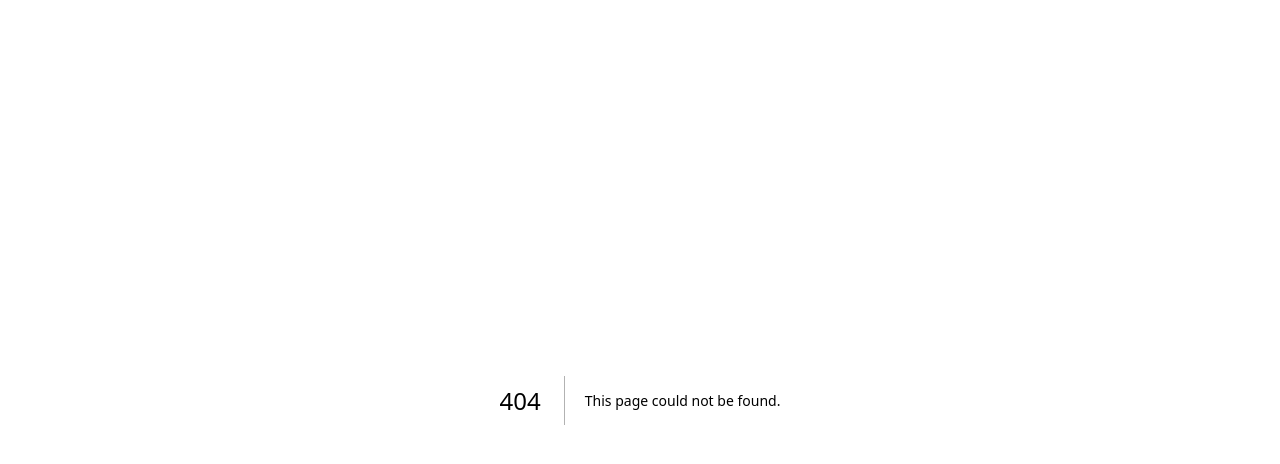
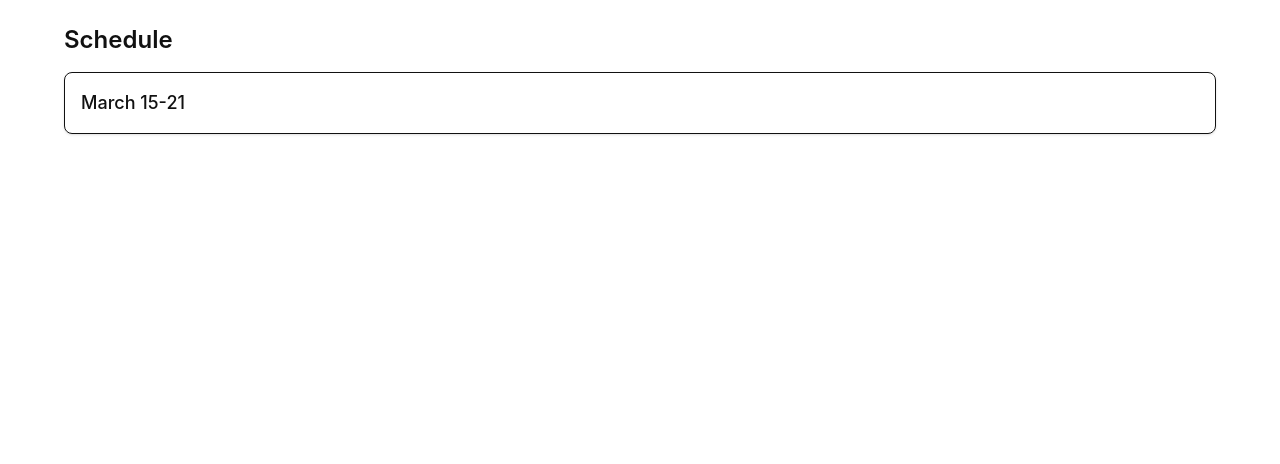
Before and after one commit to brentcrosby/eyebrow-hub, a Next.js app: page /admin/schedule in a window 1280 px wide. Before the commit this address had no page. Shown: the top 464 px of the page. Built offline with nearby package versions, Linux system fonts and the light colour scheme.

Commit message:
Display current week date range on schedule page

```diff
--- /dev/null
+++ b/app/admin/(panel)/schedule/page.tsx
@@ -0,0 +1,35 @@
+function getCurrentWeekRange() {
+  const today = new Date();
+  const dayOfWeek = today.getDay(); // 0 (Sunday) to 6 (Saturday)
+  const startOfWeek = new Date(today);
+  startOfWeek.setDate(today.getDate() - dayOfWeek);
+  const endOfWeek = new Date(startOfWeek);
+  endOfWeek.setDate(startOfWeek.getDate() + 6);
+
+  const startMonth = startOfWeek.toLocaleString("en-US", { month: "long" });
+  const endMonth = endOfWeek.toLocaleString("en-US", { month: "long" });
+  const startDay = startOfWeek.getDate();
+  const endDay = endOfWeek.getDate();
+  const year = startOfWeek.getFullYear();
+
+  if (startMonth === endMonth) {
+    return `${startMonth} ${startDay}-${endDay}`;
+  }
+  return `${startMonth} ${startDay}-${endMonth} ${endDay}`;
+}
+
+export default function AdminSchedulePage() {
+  const currentWeekRange = getCurrentWeekRange();
+
+  return (
+    <main className="min-h-screen p-6">
+      <section className="mx-auto max-w-6xl">
+        <h1 className="mb-4 text-2xl font-semibold">Schedule</h1>
+
+        <div className="rounded-lg border p-4 shadow-sm">
+          <h2 className="text-lg font-medium">{currentWeekRange}</h2>
+        </div>
+      </section>
+    </main>
+  );
+}
```
